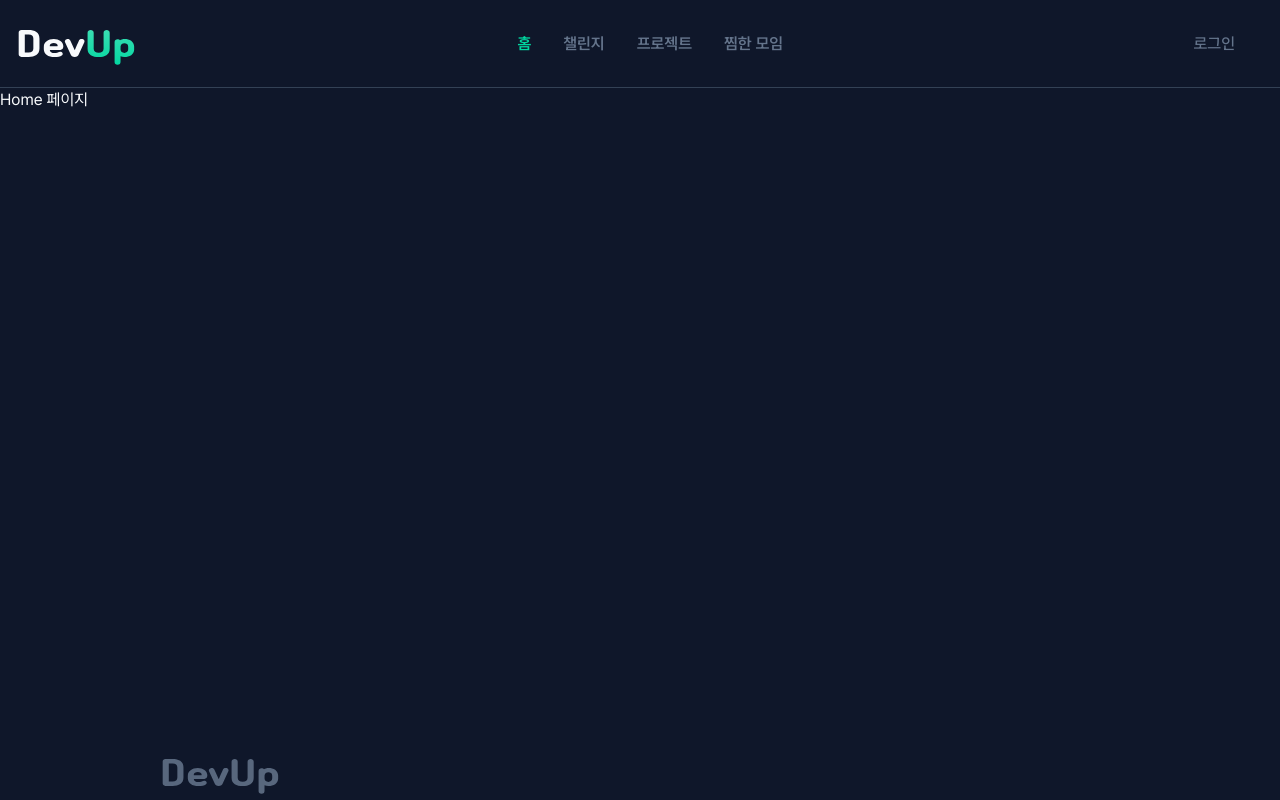
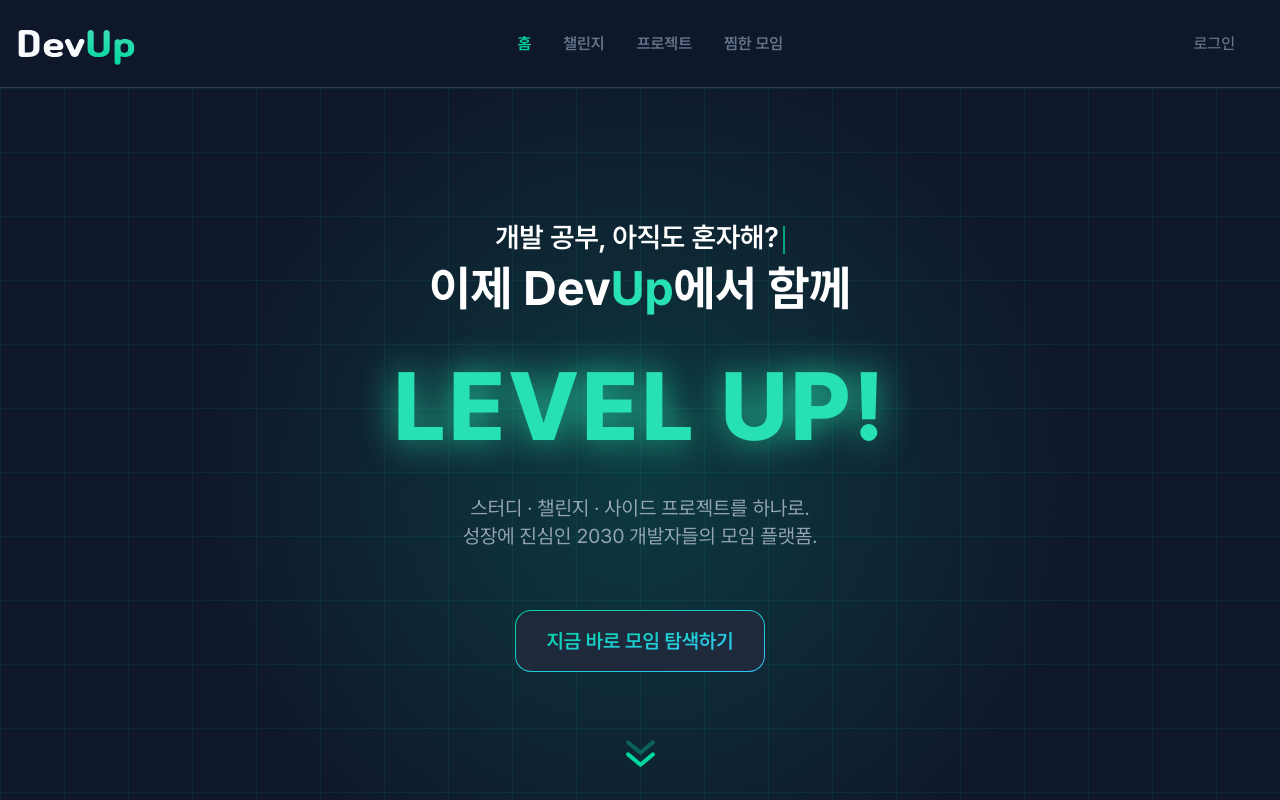
Before and after one commit to Codeit-13-Team-4/4_Frontend, a Next.js app: page / in a window 1280 px wide. Shown: the top 800 px of the page. Built offline with nearby package versions, Linux system fonts and the light colour scheme; no server answers.

Commit message:
feat(landing): 랜딩 첫번째 섹션 UI 및 애니메이션 적용

```diff
--- a/app/globals.css
+++ b/app/globals.css
@@ -85,8 +85,20 @@
       transform: scale(1) rotate(0deg);
     }
   }
+  @keyframes blink {
+    0%,
+    49% {
+      opacity: 1;
+    }
+    50%,
+    100% {
+      opacity: 0;
+    }
+  }
 }
-
+.animate-blink {
+  animation: blink 1s step-end infinite;
+}
 :root {
   --background: #0f172a;
   --foreground: #f8fafc;
--- a/app/page.tsx
+++ b/app/page.tsx
@@ -1,9 +1,12 @@
 import Footer from "@/widgets/layout/Footer/ui/Footer";
+import FirstSection from "@/widgets/landing/ui/FrstSection";
 
 export default function HomePage() {
   return (
-    <main className="flex min-h-screen flex-col">
-      <div className="flex-1">Home 페이지</div>
+    <main className="flex min-h-screen flex-col bg-gray-900 text-white">
+      <div className="flex-1">
+        <FirstSection />
+      </div>
 
       <Footer />
     </main>
--- /dev/null
+++ b/widgets/landing/ui/FrstSection.tsx
@@ -0,0 +1,55 @@
+import { GradientButton } from "@/shared/ui";
+import TypingText from "@/widgets/landing/ui/TypingText";
+import Image from "next/image";
+
+export default function HomePage() {
+  return (
+    <main className="flex min-h-screen flex-col bg-gray-900">
+      <div className="flex-1">
+        <section className="relative flex overflow-hidden px-5 pt-24 pb-20 md:px-10 md:pt-32 md:pb-28 lg:px-16">
+          <div className="pointer-events-none absolute inset-0 bg-[linear-gradient(to_right,rgba(0,215,160,0.08)_1px,transparent_1px),linear-gradient(to_bottom,rgba(0,215,160,0.08)_1px,transparent_1px)] bg-size-[64px_64px]" />
+
+          <div className="pointer-events-none absolute inset-0 bg-[radial-gradient(circle_at_center,rgba(0,215,160,0.18),transparent_60%)]" />
+
+          <div className="relative z-10 mx-auto flex w-full max-w-360 flex-col items-center text-center">
+            <TypingText
+              text="개발 공부, 아직도 혼자해?"
+              speed={100}
+              className="font-semibold text-white md:text-[28px]"
+            />
+
+            <h1 className="flex leading-tight font-bold text-white md:text-5xl">
+              이제 Dev<div className="text-[#27e0b3]">Up</div>에서 함께
+            </h1>
+
+            <div className="relative mt-10">
+              <span className="text-8xl font-extrabold tracking-wide text-[#27e0b3] uppercase drop-shadow-[0_0_18px_rgba(39,224,179,0.85)]">
+                LEVEL UP!
+              </span>
+            </div>
+
+            <p className="mt-10 text-sm leading-7 text-gray-400 md:text-xl">
+              스터디 · 챌린지 · 사이드 프로젝트를 하나로.
+              <br />
+              성장에 진심인 2030 개발자들의 모임 플랫폼.
+            </p>
+
+            <GradientButton
+              size="lg"
+              variant="dark"
+              className="m-15 rounded-l-2xl"
+            >
+              지금 바로 모임 탐색하기
+            </GradientButton>
+            <Image
+              src="/landing/first-section-down-icon.svg"
+              alt="down Image"
+              width={41}
+              height={41}
+            />
+          </div>
+        </section>
+      </div>
+    </main>
+  );
+}
```
Also changed, not shown: public/landing/first-section-down-icon.svg (added).
